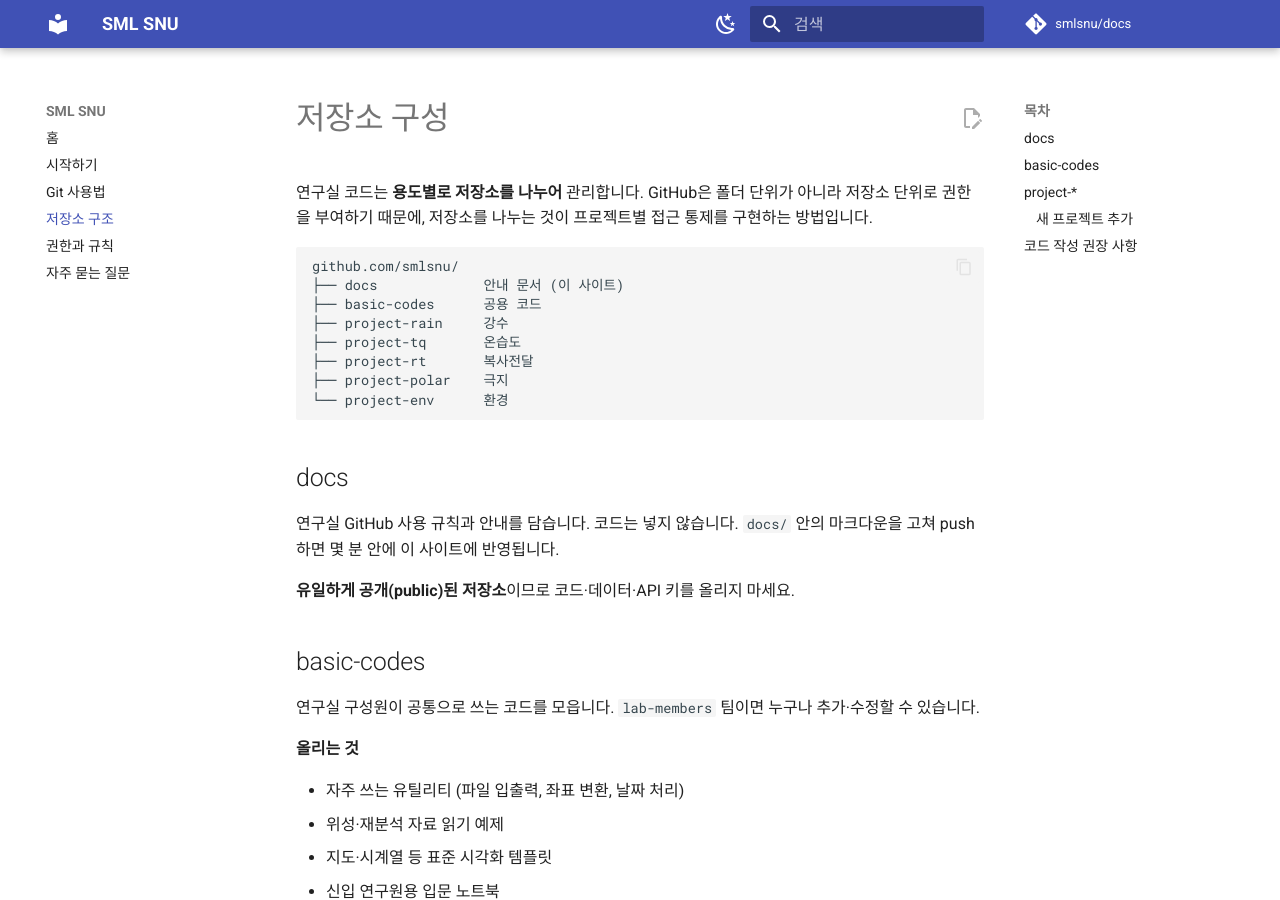
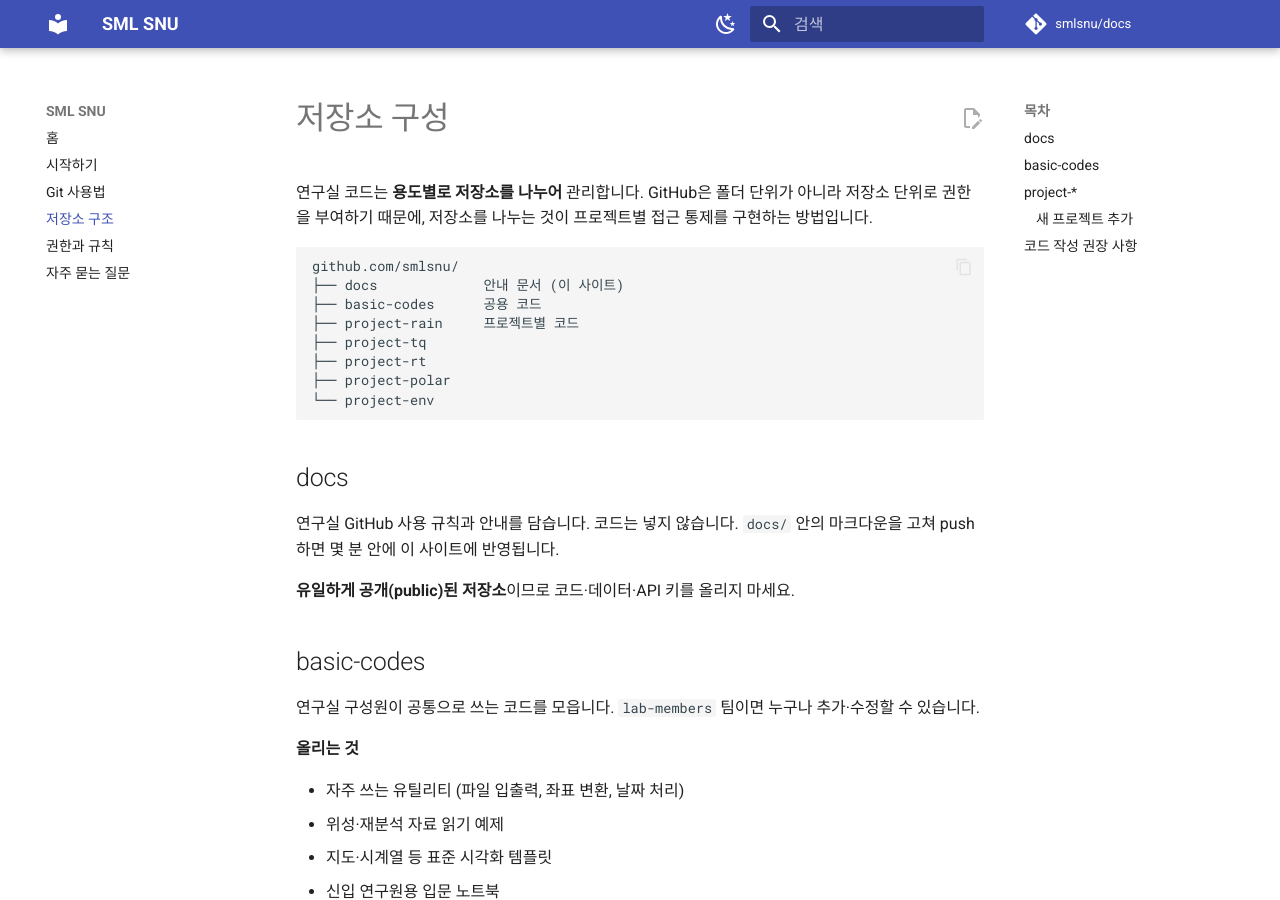
Before and after one commit to smlsnu/home, an MkDocs documentation site: the page built from docs/structure.md, in a window 1280 px wide and 900 px high. Built offline with MkDocs 1.6.1 and Material for MkDocs 9.7.7, drawn with Linux system fonts in a browser that asks for light colours; comment, search, counter and statistics services are not loaded.

Commit message:
Use neutral project descriptions in repo list

````diff
--- a/docs/structure.md
+++ b/docs/structure.md
@@ -8,11 +8,11 @@ GitHub은 폴더 단위가 아니라 저장소 단위로 권한을 부여하기
 github.com/smlsnu/
 ├── docs             안내 문서 (이 사이트)
 ├── basic-codes      공용 코드
-├── project-rain     강수
-├── project-tq       온습도
-├── project-rt       복사전달
-├── project-polar    극지
-└── project-env      환경
+├── project-rain     프로젝트별 코드
+├── project-tq
+├── project-rt
+├── project-polar
+└── project-env
 ```
 
 ## docs
````
Also changed, not shown: README.md (+5 -5 lines), docs/index.md (+5 -5 lines).
